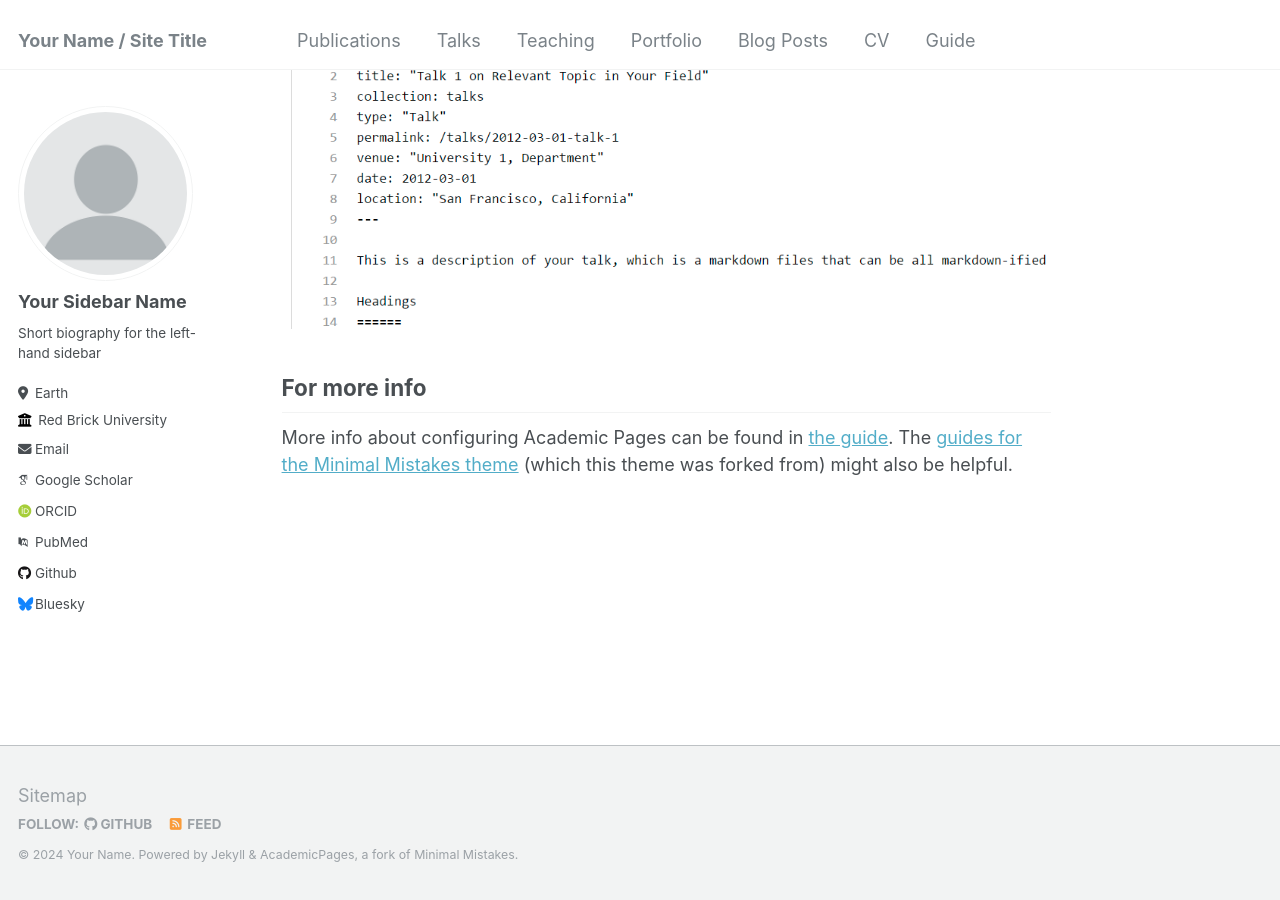
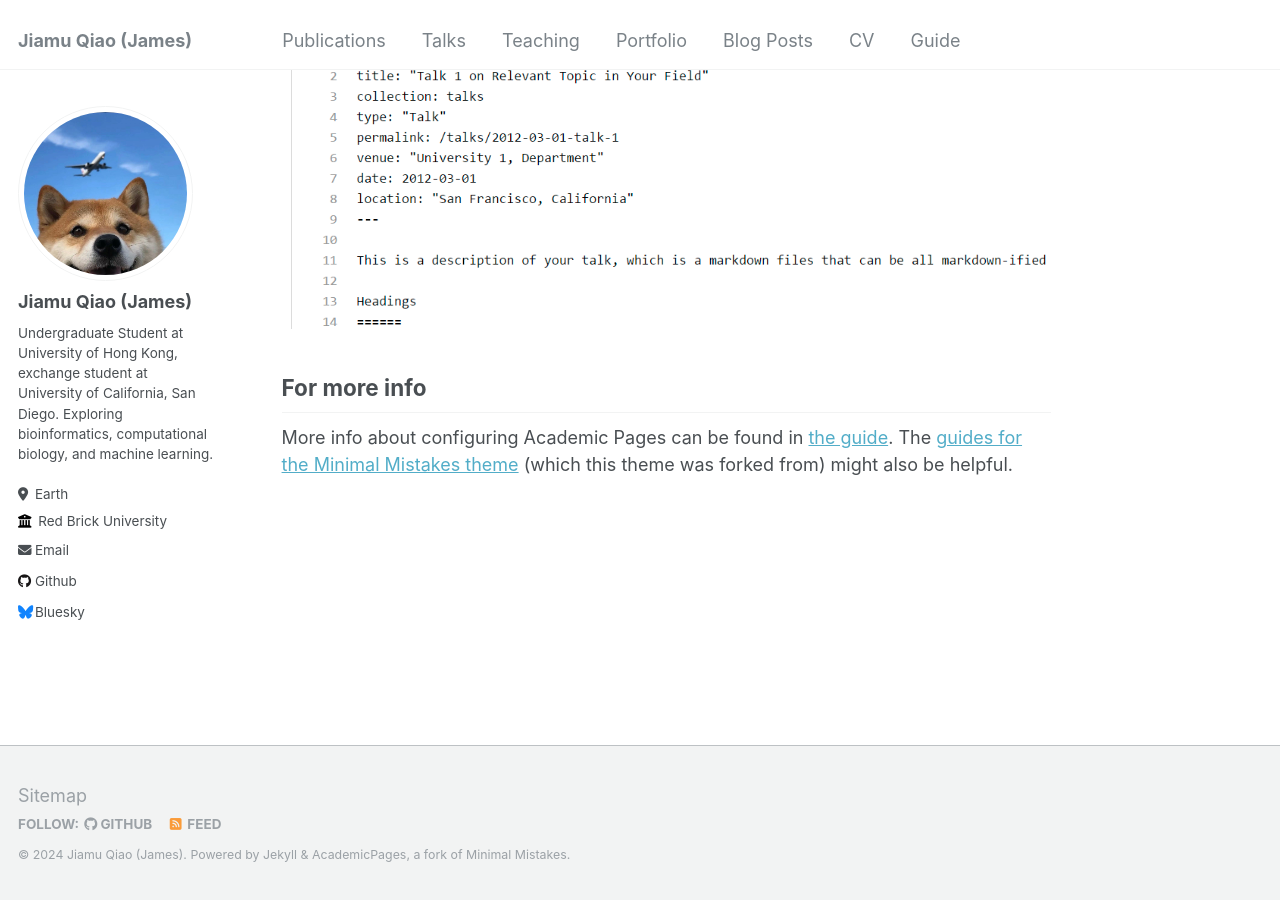
Before and after one commit to James-Qiao/James-Qiao.github.io, a Jekyll site: the page built from _pages/about.md, in a window 1280 px wide and 900 px high, scrolled down 2660 px. Built offline with Jekyll 4.4.1, drawn with Linux system fonts in a browser that asks for light colours; some web fonts are replaced.

Commit message:
First change

```diff
--- a/_config.yml
+++ b/_config.yml
@@ -8,23 +8,23 @@
 
 # Basic Site Settings
 locale                   : "en-US"
-title                    : "Your Name / Site Title"
+title                    : "Jiamu Qiao (James)"
 title_separator          : "-"
-name                     : &name "Your Name"
-description              : &description "personal description"
-url                      : https://academicpages.github.io # the base hostname & protocol for your site e.g. "https://mmistakes.github.io"
+name                     : &name "Jiamu Qiao (James)"
+description              : &description "Personal website"
+url                      : https://james-qiao.github.io # the base hostname & protocol for your site e.g. "https://mmistakes.github.io"
 baseurl                  : "" # the subpath of your site, e.g. "/blog"
-repository               : "academicpages/academicpages.github.io"
+repository               : "James-Qiao/james-qiao.github.io"
 
 # Site Author - The following control what appear as part of the author content on the side bar.
 #               If a field is blank the icon and link will not appear, otherwise it will be shown.
 #               Additional customization can be done by editing /_includes/author-profile.html
 author:
   # Biographic information
-  avatar           : "profile.png"
-  name             : "Your Sidebar Name"
+  avatar           : "profile.JPG"
+  name             : "Jiamu Qiao (James)"
   pronouns         : # example: "she/her"
-  bio              : "Short biography for the left-hand sidebar"
+  bio              : "Undergraduate Student at University of Hong Kong, exchange student at University of California, San Diego. Exploring bioinformatics, computational biology, and machine learning."
   location         : "Earth"
   employer         : "Red Brick University"
   uri              : # URL
@@ -32,18 +32,18 @@ author:
 
   # Academic websites
   arxiv            : # URL - Update with the correct link to your profile
-  googlescholar    : "https://scholar.google.com/citations?user=PS_CX0AAAAAJ"
+  googlescholar    : # URL - Update with the correct link to your profile
   impactstory      : # URL
-  orcid            : "http://orcid.org/yourorcidurl"
+  orcid            : # URL
   semantic         : # URL
-  pubmed           : "https://www.ncbi.nlm.nih.gov/pubmed/?term=john+snow"
+  pubmed           : # URL
   researchgate     : # URL
 
   # Repositories and software development
   bitbucket        : # Username - Update with your username on the site
   codepen          : # Username
   dribbble         : # Username
-  github           : "academicpages"
+  github           : "James-Qiao" # Username
   kaggle           : # Username
   stackoverflow    : # User number or user number and name (i.e., use "1" or "1/jeff-atwood")
 
```
Also changed, not shown: images/profile.JPG (added).
